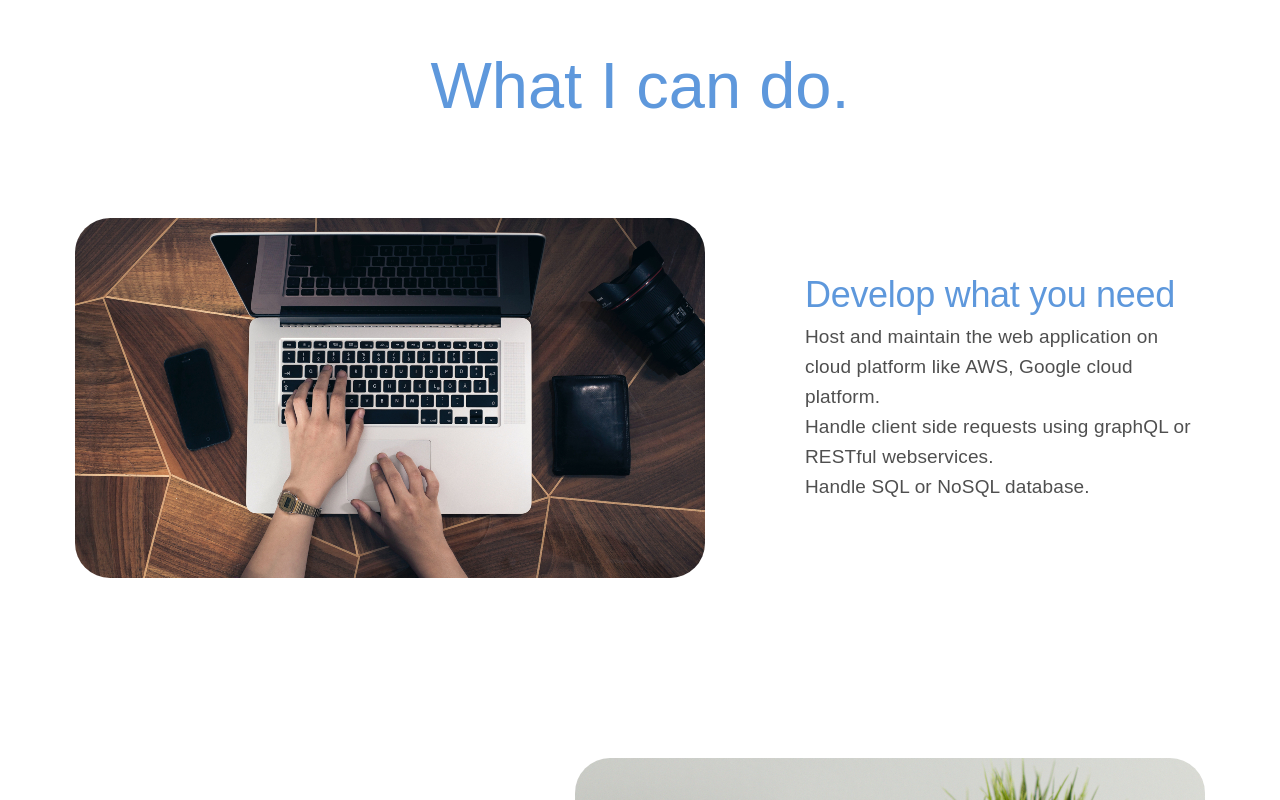
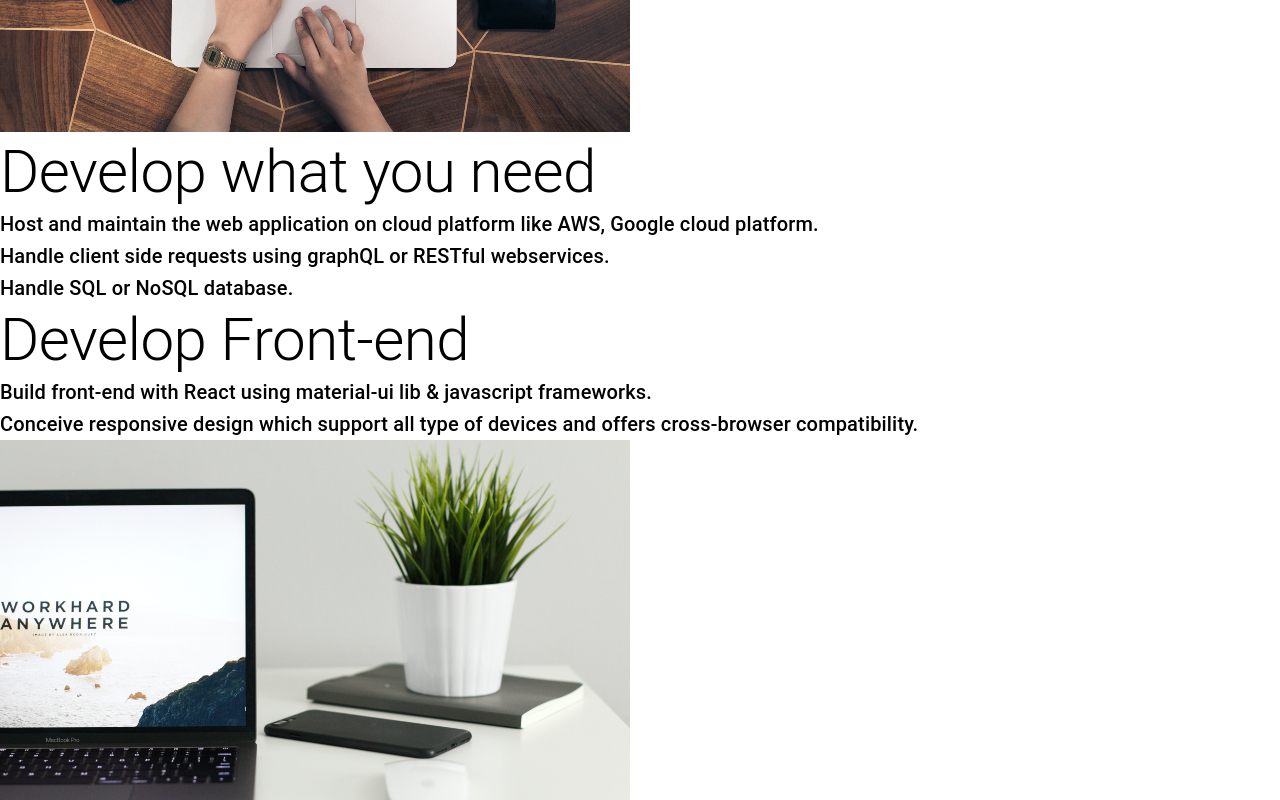
Before and after one commit to jdvachhani95/portfolio, a React (Create React App) app: page / in a window 1280 px wide. Shown: the part 1280-2080 px from the top of the page. Built offline with nearby package versions, Linux system fonts and the light colour scheme; what webfontloader would draw is missing.

Commit message:
adjust style

```diff
--- a/src/JssStyle/JssAboutMe.js
+++ b/src/JssStyle/JssAboutMe.js
@@ -4,122 +4,4 @@ export const useStyles = makeStyles((theme) => ({
   root: {
     flexGrow: 1,
   },
-  avatar: {
-    height: theme.spacing(20),
-    width: theme.spacing(20),
-    margin: '0px auto',
-  },
-  avatarBody: {
-    margin: '0px auto',
-    marginTop: theme.spacing(15),
-    maxWidth: '600px',
-  },
-  title1: {
-    color: '#5e98dc',
-    fontFamily: '"Mada", sans-serif',
-    fontWeight: 'normal',
-    fontSize: '24px',
-    lineHeight: '35px',
-    [theme.breakpoints.up('lg')]: {
-      fontSize: '36px',
-      lineHeight: '54px',
-    },
-  },
-  title2: {
-    color: '#5e98dc',
-    textAlign: 'center',
-    fontFamily: '"Mada", sans-serif',
-    fontSize: '50px',
-    lineHeight: '65px',
-    fontWeight: 'normal',
-    marginTop: '40px',
-    [theme.breakpoints.up('lg')]: {
-      fontSize: '65px',
-      lineHeight: '84px',
-      marginTop: '80px',
-    },
-  },
-
-  content: {
-    fontFamily: 'sans-serif',
-    fontWeight: 'normal',
-    fontStyle: 'normal',
-    color: '#4f4f4f',
-    fontSize: '19px',
-    lineHeight: '30px',
-  },
-  gridBody: {
-    padding: '50px 35px',
-    display: 'flex',
-    flexDirection: 'column',
-    justifyContent: 'center',
-    [theme.breakpoints.up('md')]: {
-      flexDirection: 'row',
-      justifyContent: 'center',
-      padding: '90px 75px',
-    },
-  },
-  middleGridBody: {
-    padding: '50px 35px',
-    display: 'flex',
-    flexDirection: 'column-reverse',
-    justifyContent: 'center',
-    [theme.breakpoints.up('md')]: {
-      flexDirection: 'row',
-      padding: '90px 75px',
-      justifyContent: 'center',
-    },
-  },
-  leftGridImg: {
-    borderRadius: '35px',
-    maxWidth: '310px',
-    maxHeight: '180px',
-    [theme.breakpoints.up('sm')]: {
-      maxWidth: '630px',
-      maxHeight: '330px',
-      margin: '0px auto',
-    },
-    [theme.breakpoints.up('md')]: {
-      maxWidth: '500px',
-      maxHeight: '280px',
-      margin: '0px 50px 0px 0px',
-    },
-    [theme.breakpoints.up('lg')]: {
-      maxWidth: '730px',
-      maxHeight: '430px',
-      margin: '0px 100px 0px 0px',
-    },
-  },
-  rightGridImg: {
-    borderRadius: '35px',
-    maxWidth: '310px',
-    maxHeight: '180px',
-    [theme.breakpoints.up('sm')]: {
-      maxWidth: '630px',
-      maxHeight: '330px',
-      margin: '0px auto',
-    },
-    [theme.breakpoints.up('md')]: {
-      maxWidth: '500px',
-      maxHeight: '280px',
-      margin: '0px 0px 0px 50px',
-    },
-    [theme.breakpoints.up('lg')]: {
-      maxWidth: '730px',
-      maxHeight: '430px',
-      margin: '0px 0px 0px 100px',
-    },
-  },
-  gridContentBody: {
-    margin: '20px auto 0px',
-    maxWidth: '500px',
-    textAlign: 'center',
-    [theme.breakpoints.up('md')]: {
-      textAlign: 'left',
-      margin: '20px 0px 0px 0px',
-    },
-    [theme.breakpoints.up('lg')]: {
-      margin: '50px 0px 0px 0px',
-    },
-  },
 }));
```
